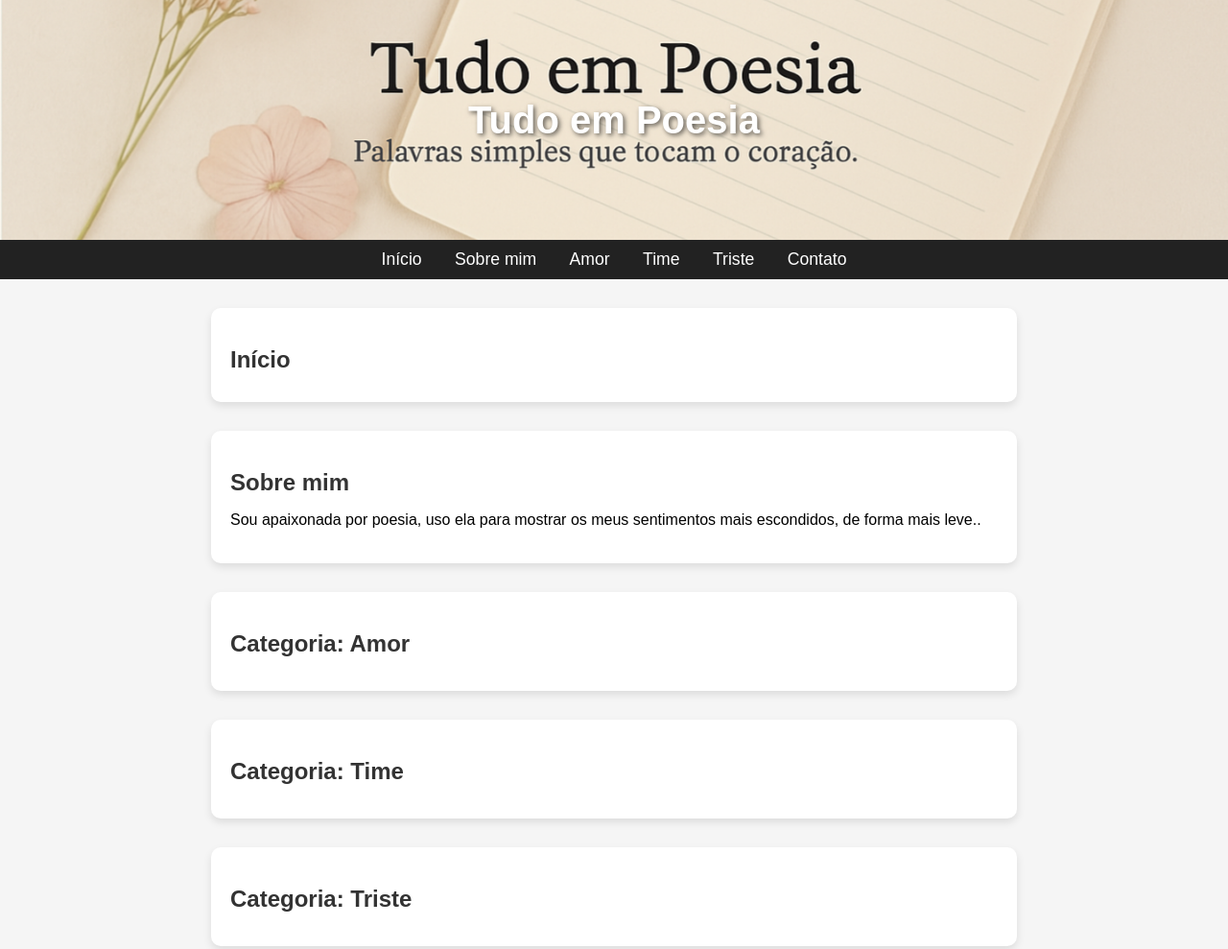
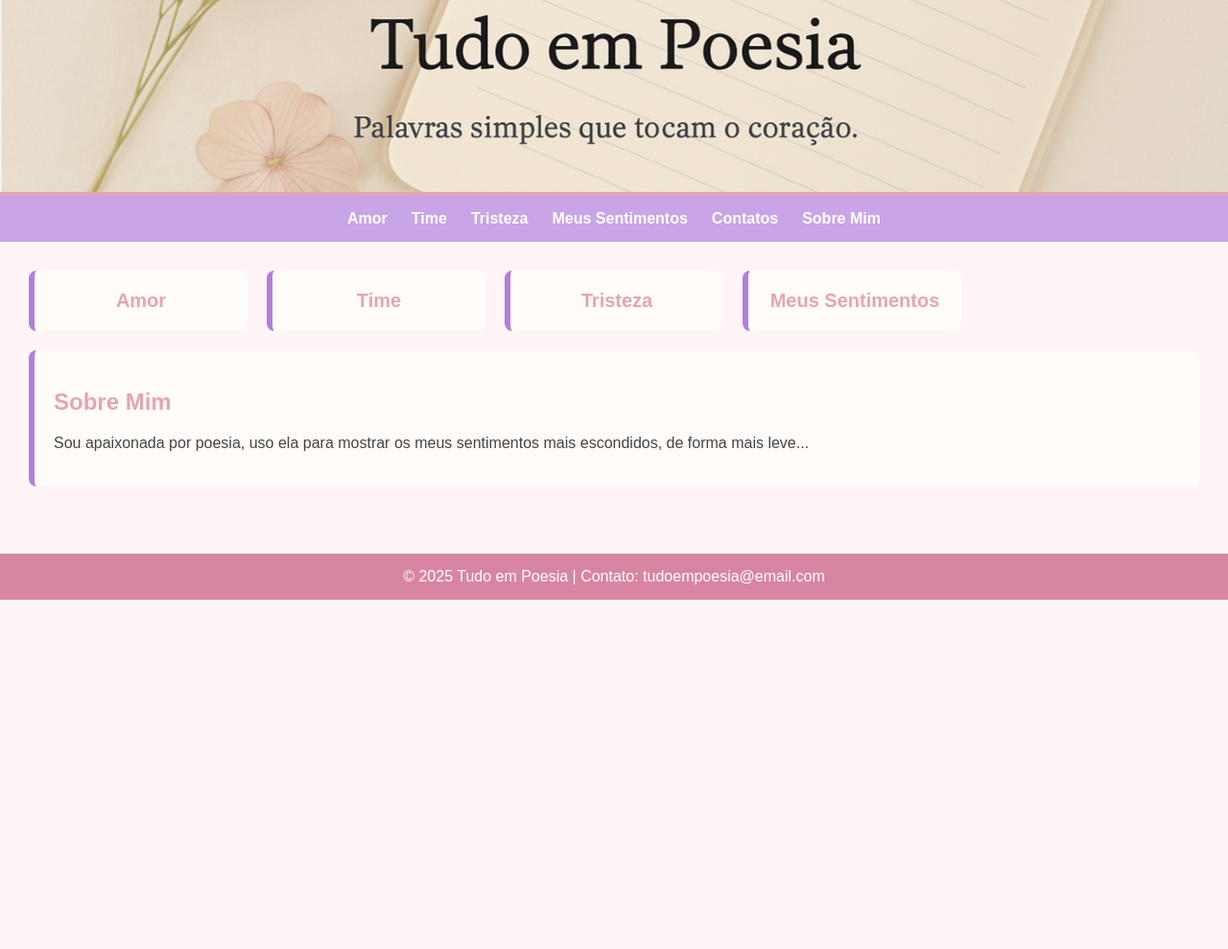
Before and after one commit to falapoesia/tudo-em-poesia, a plain HTML site: page index.html in a window 1280 px wide. Shown: the top 989 px of the page at 96% size. After the commit the page ends 800 px from the top, so only its background shows below. Drawn offline with Linux system fonts and the light colour scheme.

Commit message:
Update index.html

```diff
--- a/index.html
+++ b/index.html
@@ -3,121 +3,139 @@
 <head>
   <meta charset="UTF-8">
   <meta name="viewport" content="width=device-width, initial-scale=1.0">
+  <title>Tudo em Poesia</title>
   <style>
     body {
-      font-family: Arial, sans-serif;
       margin: 0;
-      padding: 0;
-      background-color: #f5f5f5;
+      font-family: 'Arial', sans-serif;
+      background-color: #FFF5F7;
+      color: #444444;
     }
 
-    /* Banner */
-    .banner {
+    header {
+      background-color: #E6A4B4;
+      padding: 0;
+      text-align: center;
+    }
+
+    header img {
       width: 100%;
-      height: 250px;
-      background-image: url('banner-inicial.png');
-      background-size: cover;
-      background-position: center;
-      color: white;
+      max-height: 200px;
+      object-fit: cover;
+    }
+
+    nav {
+      background-color: #C9A4E6;
+      padding: 15px;
       display: flex;
       justify-content: center;
-      align-items: center;
-      font-size: 2.5em;
-      font-weight: bold;
-      text-shadow: 2px 2px 5px rgba(0, 0, 0, 0.6);
-    }
-
-    /* Menu */
-    nav {
-      background-color: #222;
-      text-align: center;
-      padding: 10px 0;
+      flex-wrap: wrap;
+      gap: 25px;
     }
 
     nav a {
+      text-decoration: none;
       color: white;
-      margin: 0 15px;
-      text-decoration: none;
-      font-size: 1.1em;
-      transition: color 0.3s;
+      font-weight: bold;
+      font-size: 16px;
     }
 
     nav a:hover {
-      color: #ffc107;
+      color: #B37EDC;
     }
 
-    /* Seções */
-    section {
-      max-width: 800px;
-      margin: 30px auto;
-      padding: 20px;
-      background-color: white;
-      border-radius: 10px;
-      box-shadow: 0 4px 8px rgba(0, 0, 0, 0.1);
+    main {
+      padding: 30px;
+      display: grid;
+      grid-template-columns: repeat(auto-fit, minmax(200px, 1fr));
+      gap: 20px;
     }
 
-    section h2 {
-      color: #333;
-      margin-bottom: 10px;
+    .categoria {
+      background-color: #FFFCFA;
+      border-left: 6px solid #B37EDC;
+      padding: 20px;
+      border-radius: 8px;
+      text-align: center;
+      transition: transform 0.2s ease;
     }
 
-    .poesia {
-      margin: 15px 0;
-      padding-left: 10px;
-      border-left: 3px solid #ccc;
-      color: #555;
+    .categoria:hover {
+      transform: scale(1.02);
+    }
+
+    .categoria a {
+      display: block;
+      font-size: 20px;
+      font-weight: bold;
+      color: #E6A4B4;
+      text-decoration: none;
+    }
+
+    .sobre {
+      grid-column: 1 / -1;
+      background-color: #FFFCFA;
+      padding: 20px;
+      border-left: 6px solid #B37EDC;
+      border-radius: 8px;
+    }
+
+    .sobre h2 {
+      color: #E6A4B4;
+    }
+
+    .sobre p {
+      margin-top: 10px;
+      font-size: 16px;
+    }
+
+    footer {
+      background-color: #D885A3;
+      color: white;
+      text-align: center;
+      padding: 15px;
+      margin-top: 40px;
     }
   </style>
 </head>
 <body>
 
-  <!-- Banner -->
-  <div class="banner">
-    Tudo em Poesia
-  </div>
+  <header>
+    <img src="banner-inicial.png" alt="Tudo em Poesia">
+  </header>
 
-  <!-- Menu -->
   <nav>
-    <a href="#inicio">Início</a>
-    <a href="#sobre">Sobre mim</a>
-    <a href="#amor">Amor</a>
-    <a href="#time">Time</a>
-    <a href="#triste">Triste</a>
-    <a href="#contato">Contato</a>
+    <a href="amor.html">Amor</a>
+    <a href="time.html">Time</a>
+    <a href="tristeza.html">Tristeza</a>
+    <a href="sentimentos.html">Meus Sentimentos</a>
+    <a href="#contatos">Contatos</a>
+    <a href="#sobre">Sobre Mim</a>
   </nav>
 
-  <!-- Seções -->
-  <section id="inicio">
-    <h2>Início</h2>
-  </section>
+  <main>
+    <div class="categoria">
+      <a href="amor.html">Amor</a>
+    </div>
+    <div class="categoria">
+      <a href="time.html">Time</a>
+    </div>
+    <div class="categoria">
+      <a href="tristeza.html">Tristeza</a>
+    </div>
+    <div class="categoria">
+      <a href="sentimentos.html">Meus Sentimentos</a>
+    </div>
 
-  <section id="sobre">
-    <h2>Sobre mim</h2>
-    <p>Sou apaixonada por poesia, uso ela para mostrar os meus sentimentos mais escondidos, de forma mais leve..</p>
-  </section>
+    <div class="sobre" id="sobre">
+      <h2>Sobre Mim</h2>
+      <p>Sou apaixonada por poesia, uso ela para mostrar os meus sentimentos mais escondidos, de forma mais leve...</p>
+    </div>
+  </main>
 
-  <section id="amor">
-    <h2>Categoria: Amor</h2>
-    <div class="poesia">
-    </div>
-  </section>
-
-  <section id="time">
-    <h2>Categoria: Time</h2>
-    <div class="poesia">
-    </div>
-  </section>
-
-  <section id="triste">
-    <h2>Categoria: Triste</h2>
-    <div class="poesia">
-    </div>
-  </section>
-
-  <section id="contato">
-    <h2>Contato</h2>
-    <p>Entre em contato pelo e-mail: <strong>tudoempoesia@email.com</strong></p>
-  </section>
+  <footer id="contatos">
+    &copy; 2025 Tudo em Poesia | Contato: tudoempoesia@email.com
+  </footer>
 
 </body>
 </html>
```
